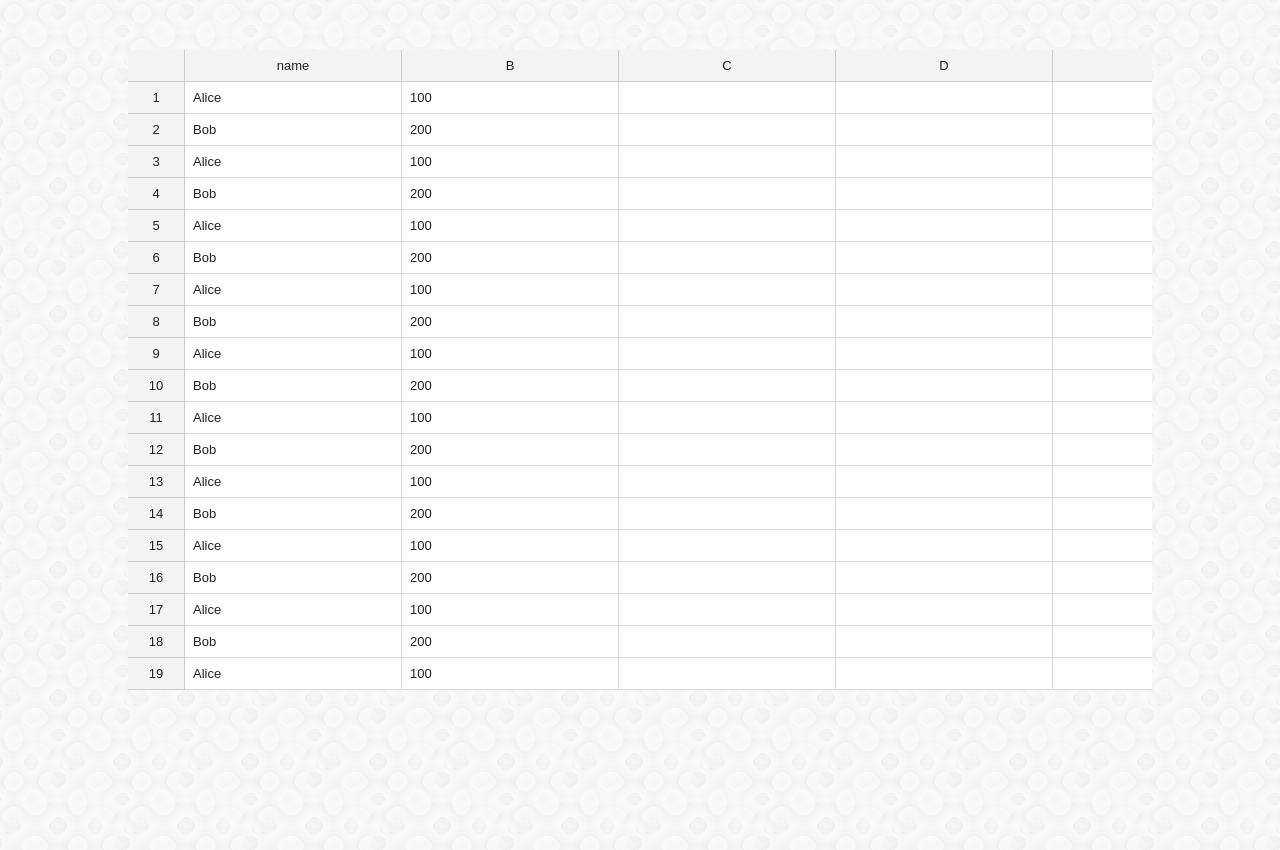
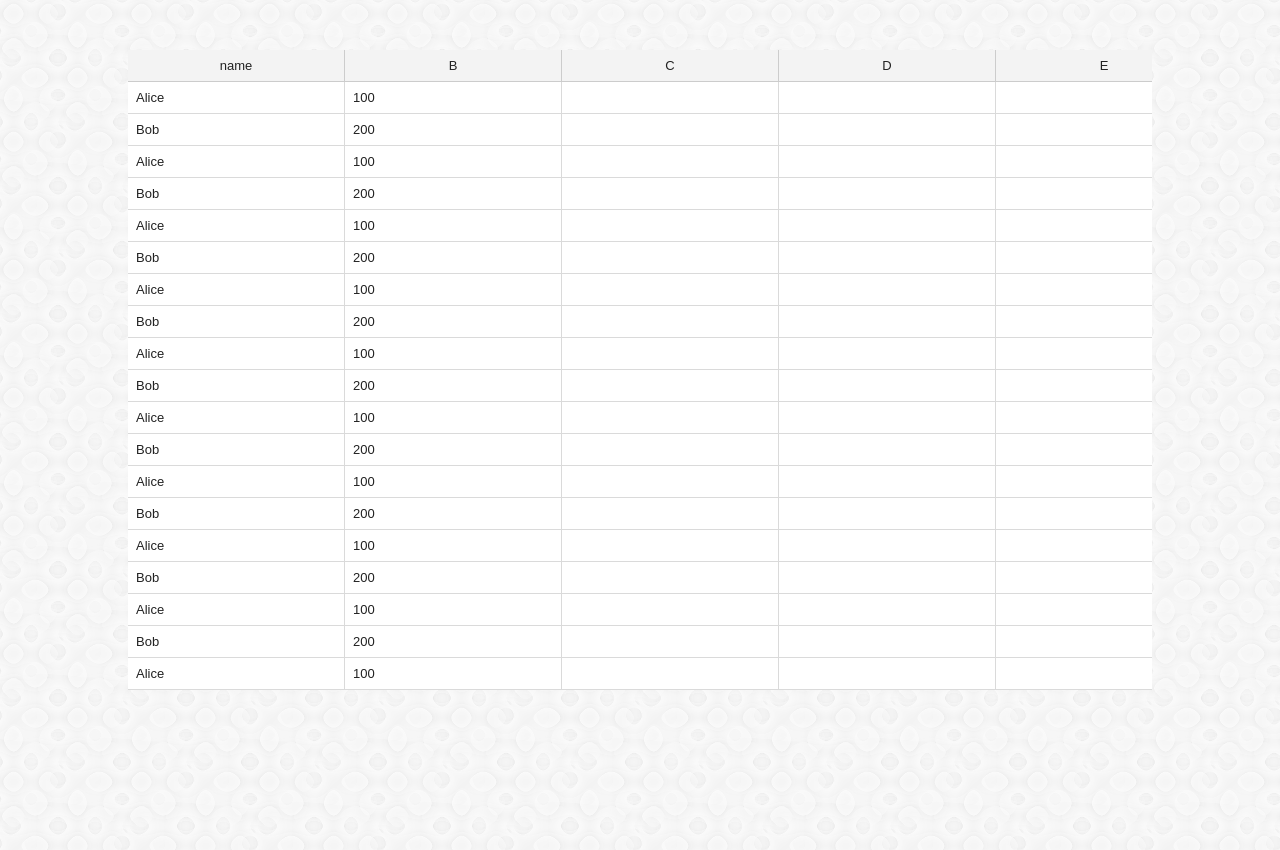
Before and after one commit to panoplyio/d3sheet, a website: page example/index.html in a window 1280 px wide. Drawn offline with nearby package versions, Linux system fonts and the light colour scheme.

Commit message:
Support disabling the row-numbers

```diff
--- a/websheet.css
+++ b/websheet.css
@@ -30,7 +30,7 @@
 }
 
 .websheet th,
-.websheet td:first-child {
+.websheet td.row-number {
     background: #f3f3f3;
     border-color: #cccccc;
     text-align: center;
--- a/websheet.js
+++ b/websheet.js
@@ -129,6 +129,16 @@
             return this;
         }
 
+        var rowNums = false;
+        websheet.rowNumbers = function(enabled) {
+            if (arguments.length === 0) {
+                return rowNums
+            }
+
+            rowNums = enabled
+            return rowNums
+        }
+
         return websheet
     }
 
@@ -151,11 +161,12 @@
         var columns = [].concat( that.columns() )
 
         // row-number column
-        columns.unshift({
+        that.rowNumbers() && columns.unshift({
             accessor: function ( d, i ) {
                 return d === undefined ? '' : i + 1;
             },
-            w: 40
+            w: 40,
+            cls: 'row-number'
         })
 
         // extra right column to keep the display wide.
@@ -197,6 +208,9 @@
             .style( "width", function ( d ) {
                 return d.w + "px"
             })
+            .attr('class', function (d) {
+                return d.cls
+            })
 
         // rows
         var tbody = table.select( "tbody" );
@@ -212,6 +226,7 @@
                         rown: i + 1,
                         coln: j,
                         v: d === undefined ? '' : col.accessor( d, i ),
+                        cls: col.cls
                     }
                 })
             })
@@ -220,6 +235,7 @@
             .text( function ( d ) {
                 return d.v
             })
+            .attr('class', (d) => d.cls)
     }
 
     function init( el ) {
```
